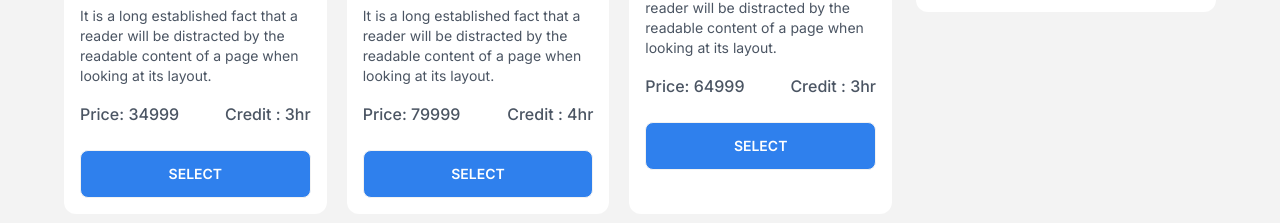
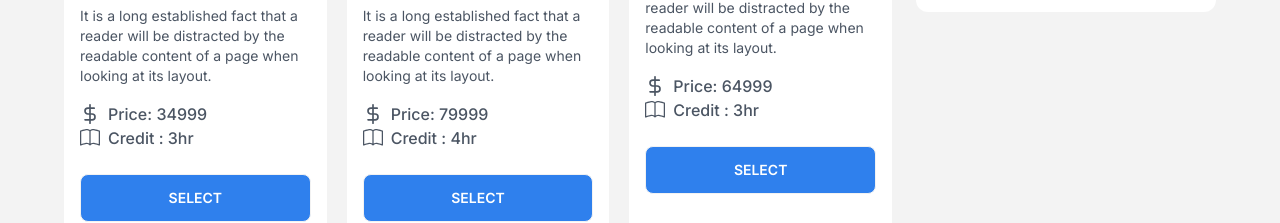
Before and after one commit to najrulislam38/course-registration, a React (Vite) app: page / in a window 1280 px wide. Shown: the part 354-577 px from the top of the page. Built offline with nearby package versions, Linux system fonts and the light colour scheme.

Commit message:
I have installed React Icons and set icons to course. I have updated some of the design layout.

```diff
--- a/package.json
+++ b/package.json
@@ -11,7 +11,8 @@
   },
   "dependencies": {
     "react": "^18.2.0",
-    "react-dom": "^18.2.0"
+    "react-dom": "^18.2.0",
+    "react-icons": "^4.11.0"
   },
   "devDependencies": {
     "@types/react": "^18.2.15",
--- a/src/App.jsx
+++ b/src/App.jsx
@@ -34,11 +34,11 @@ function App() {
     <>
       <Header></Header>
       <main className="max-w-screen-2xl mx-auto px-5 md:px-10 lg:px-16">
-        <div className="md:flex gap-6">
+        <div className="lg:flex gap-6">
           <div className="flex-1">
             <Courses handleAddToCart={handleAddToCart}></Courses>
           </div>
-          <div className="md:w-[180px] lg:w-[300px]">
+          <div className="lg:w-[300px]">
             <Cart
               selectedCourses={selectedCourses}
               totalCredit={totalCredit}
--- a/src/Components/Course/Course.jsx
+++ b/src/Components/Course/Course.jsx
@@ -1,4 +1,6 @@
 import PropTypes from "prop-types";
+import { BsBook } from "react-icons/bs";
+import { FiDollarSign } from "react-icons/fi";
 
 const Course = ({ course, handleAddToCart }) => {
   const { course_name, image, details, credit, price } = course;
@@ -21,11 +23,13 @@ const Course = ({ course, handleAddToCart }) => {
         }`}*/}
         </h2>
         <p className="text-sm text-gray-600 mb-4">{details}</p>
-        <div className="flex justify-between items-center text-gray-600 font-medium mb-6">
-          <div>
+        <div className="flex flex-wrap justify-between items-center text-gray-600 font-medium mb-6">
+          <div className="flex items-center gap-2">
+            <FiDollarSign className="text-xl" />
             <span>Price: {price}</span>
           </div>
-          <div>
+          <div className="flex items-center gap-2">
+            <BsBook className="text-xl" />
             <span>Credit : {credit}hr</span>
           </div>
         </div>
```
Also changed, not shown: 1 other file (tests, documents, lock files or other folders).
